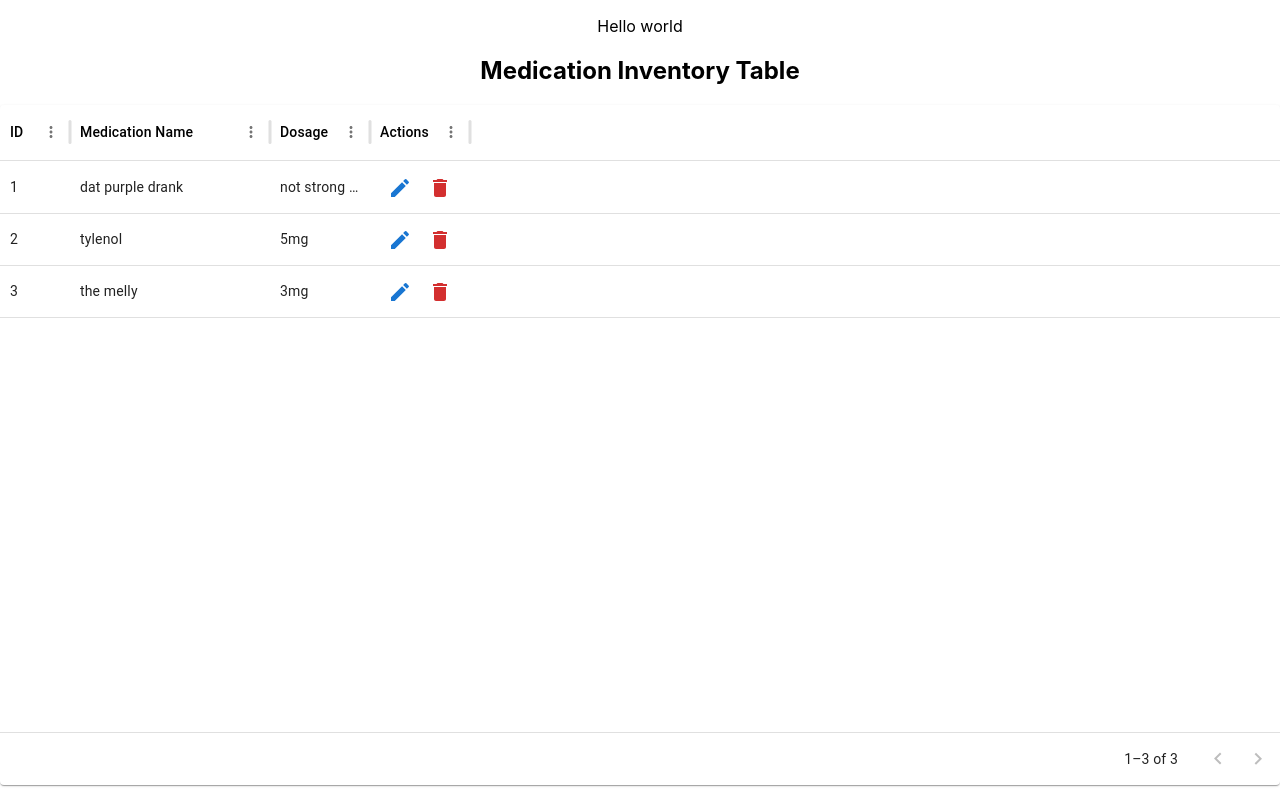
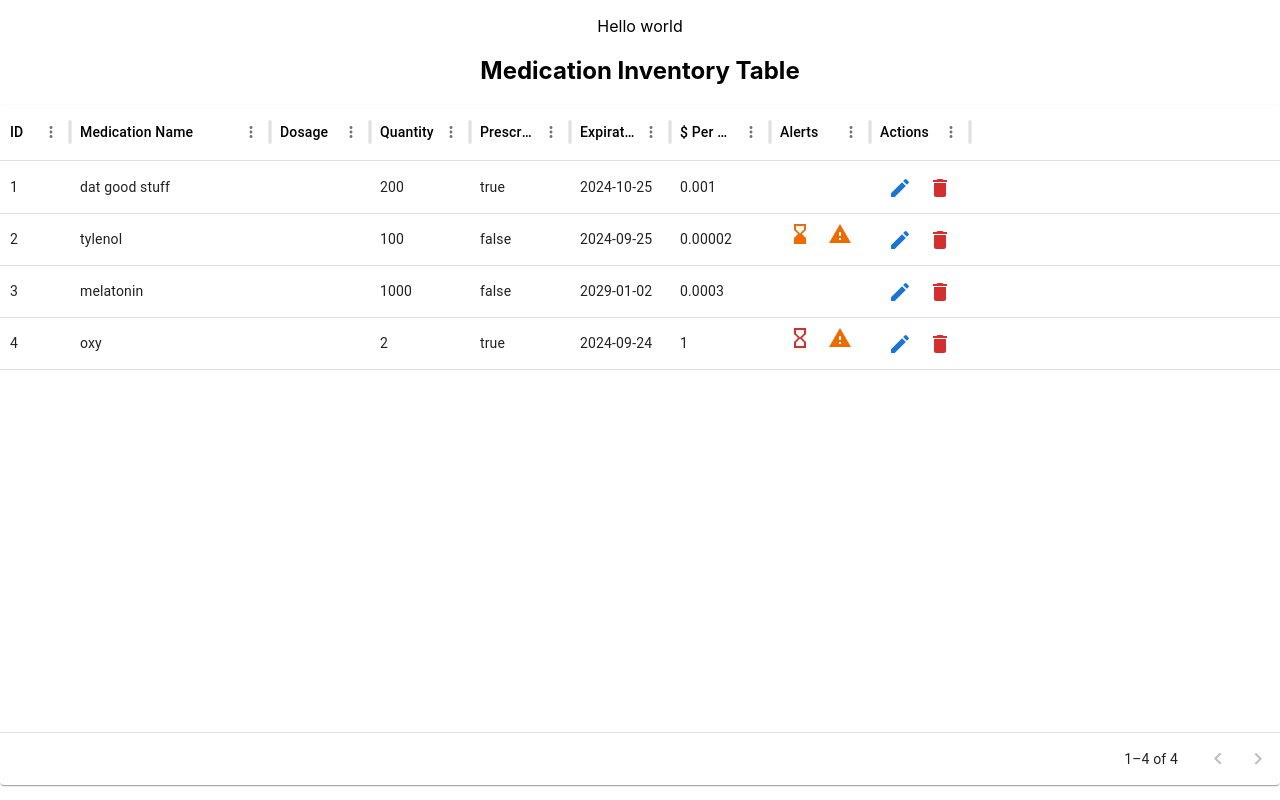
Before and after one commit to oliver-sey/pharmacy-management-system, a React (Create React App) app in the folder frontend/frontend/: page /viewofmedications in a window 1280 px wide. Built offline with nearby package versions, Linux system fonts and the light colour scheme.

Commit message:
Alert icons for low inventory, expired, soon to expire in medication table

```diff
--- a/frontend/frontend/src/Pages/ViewOfMedications.js
+++ b/frontend/frontend/src/Pages/ViewOfMedications.js
@@ -3,23 +3,182 @@ import EditDeleteTable from "../Components/EditDeleteTable";
 import EditModal from "../Components/EditModal";
 import DeleteModal from "../Components/DeleteModal";
 
+import { IconButton, Tooltip } from "@mui/material";
+import HourglassBottomIcon from "@mui/icons-material/HourglassBottom";
+import HourglassEmptyIcon from "@mui/icons-material/HourglassEmpty";
+import WarningIcon from "@mui/icons-material/Warning";
+
 function ViewOfMedications() {
 	const columns = [
 		{ field: "id", headerName: "ID", width: 70 },
 		{ field: "name", headerName: "Medication Name", width: 200 },
-		{ field: "dosage", headerName: "Dosage", width: 100 },
+		{ field: "dosageStr", headerName: "Dosage", width: 100 },
+		{ field: "quantity", headerName: "Quantity", width: 100 },
+		{
+			field: "prescriptionRequired",
+			headerName: "Prescription Required",
+			width: 100,
+		},
+		{ field: "expirationDate", headerName: "Expiration Date", width: 100 },
+		{ field: "dollarsPerUnit", headerName: "$ Per Unit", width: 100 },
+		{
+			field: "alerts",
+			headerName: "Alerts",
+			width: 100,
+			renderCell: (params) => {
+				// TODO: fix some weird stuff with time zones??? dates still print weird
+				const today = new Date();
+				const expirationDate = new Date(params.row.expirationDate);
+
+				// cut off anything beyond the date to avoid weird stuff with time zones
+				const todayUTC = new Date(
+					Date.UTC(
+						today.getUTCFullYear(),
+						today.getUTCMonth(),
+						today.getUTCDate()
+					)
+				);
+				const expirationDateUTC = new Date(
+					Date.UTC(
+						expirationDate.getUTCFullYear(),
+						expirationDate.getUTCMonth(),
+						expirationDate.getUTCDate()
+					)
+				);
+
+				// TODO: is a medicine expired on the expiration date, or the next day??
+				let differenceMS =
+					expirationDateUTC.getTime() - todayUTC.getTime();
+				let differenceDays = differenceMS / (1000 * 60 * 60 * 24);
+
+				// collection icons to end up in this cell together
+				const icons = [];
+
+				// expiration date is today or earlier
+				if (differenceDays <= 0) {
+					console.log(
+						"Difference between expiration",
+						expirationDate,
+						"and today is",
+						differenceDays,
+						"**is expired"
+					);
+					icons.push(
+						<IconButton>
+							<Tooltip id="expired" title="Expired">
+								<HourglassEmptyIcon color="error" />
+							</Tooltip>
+						</IconButton>
+					);
+				}
+				// expiration date is within the next 30 days
+				else if (differenceDays <= 30) {
+					console.log(
+						"Difference between expiration (in UTC)",
+						expirationDate,
+						"and today is",
+						differenceDays,
+						"not expired, **but need a warning"
+					);
+					icons.push(
+						// TODO: fix style?
+						// <div style={[{"display": "flex"}, { "align-items": "center" }]}>
+						<IconButton>
+							<Tooltip
+								id="warning"
+								title="Warning - expires within 30 days"
+							>
+								<HourglassBottomIcon color="warning" />
+							</Tooltip>
+						</IconButton>
+						// </div>
+					);
+				}
+				// expiration date is over 30 days into the future
+				else {
+					console.log(
+						"Difference between expiration (in UTC)",
+						expirationDate,
+						"and today is",
+						differenceDays,
+						"not expired, and don't need a warning"
+					);
+				}
+
+				// check inventory
+				// less than 120 should give a warning
+				if (params.row.quantity < 120) {
+					console.log("Less than 120 units/doses, giving a warning");
+					icons.push(
+						<IconButton>
+							<Tooltip
+								id="inventoryWarning"
+								title="Warning - less than 120 units/doses left"
+							>
+								<WarningIcon color="warning" />
+							</Tooltip>
+						</IconButton>
+					);
+				}
+
+				// return the icons together
+				return (
+					<div style={{ display: "flex", alignItems: "center" }}>
+						{icons}
+					</div>
+				);
+			},
+		},
 	];
 
 	const rows = [
-		{ id: 1, "name": "dat purple drank", "dosage": "not strong enuff" },
-		{ id: 2, "name": "tylenol", "dosage": "5mg" },
-		{ id: 3, "name": "the melly", "dosage": "3mg" },
+		{
+			id: 1,
+			name: "dat good stuff",
+			dosage: "not strong enuff",
+			quantity: "200",
+			prescriptionRequired: "true",
+			expirationDate: "2024-10-25",
+			dollarsPerUnit: "0.001",
+		},
+		{
+			id: 2,
+			name: "tylenol",
+			dosage: "5mg",
+			quantity: "100",
+			prescriptionRequired: "false",
+			expirationDate: "2024-09-25",
+			dollarsPerUnit: "0.00002",
+		},
+		{
+			id: 3,
+			name: "melatonin",
+			dosage: "3 mg",
+			quantity: "1000",
+			prescriptionRequired: "false",
+			expirationDate: "2029-01-02",
+			dollarsPerUnit: "0.0003",
+		},
+		{
+			id: 4,
+			name: "oxy",
+			dosage: "100mg",
+			quantity: "2",
+			prescriptionRequired: "true",
+			expirationDate: "2024-09-24",
+			dollarsPerUnit: "1",
+		},
 	];
 
 	return (
 		<div>
-		<h2>Medication Inventory Table</h2>
-			<EditDeleteTable columns={columns} rows={rows} editModal = {EditModal} deleteModal={DeleteModal}></EditDeleteTable>
+			<h2>Medication Inventory Table</h2>
+			<EditDeleteTable
+				columns={columns}
+				rows={rows}
+				editModal={EditModal}
+				deleteModal={DeleteModal}
+			></EditDeleteTable>
 		</div>
 	);
 }
```
